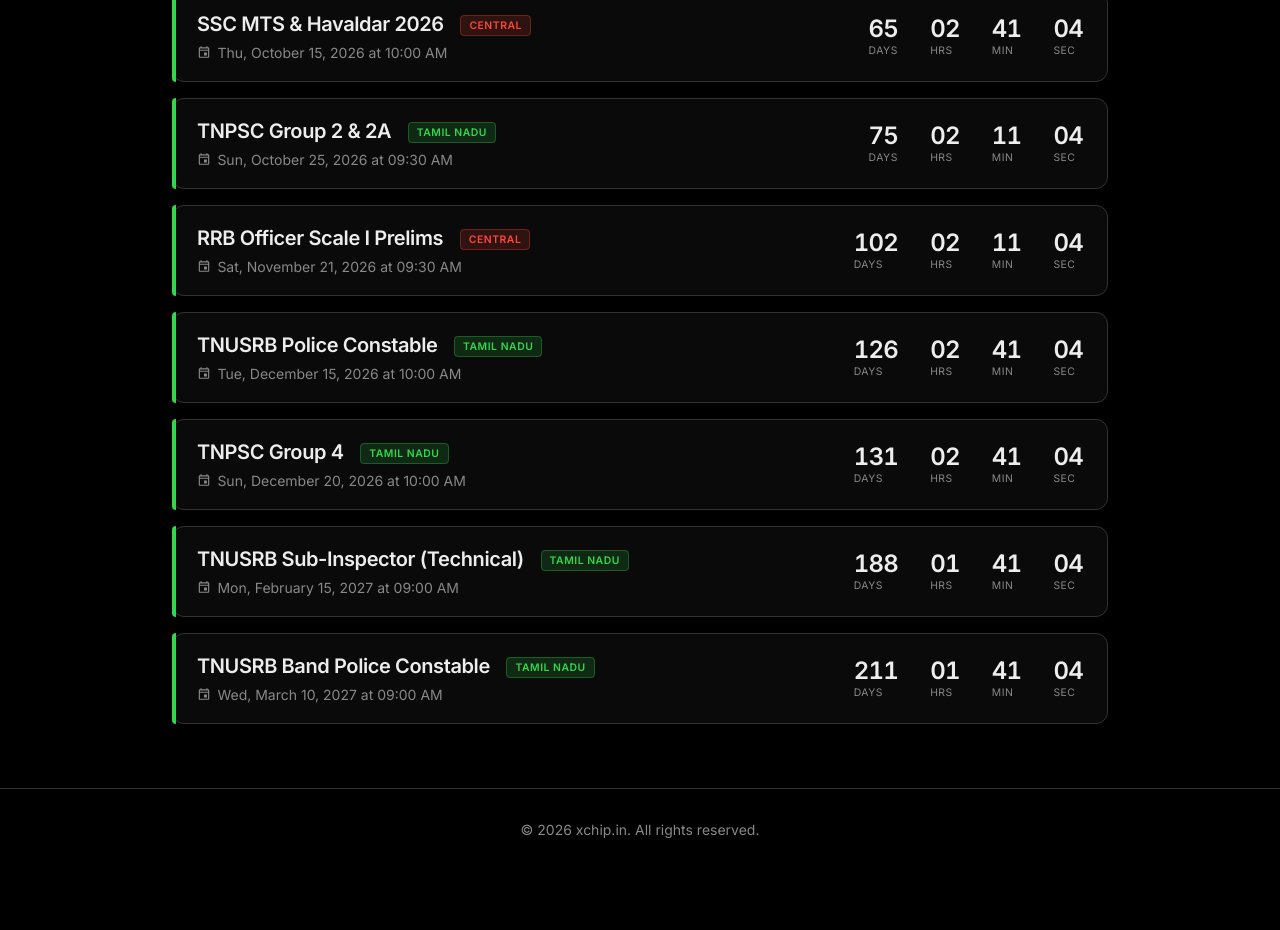
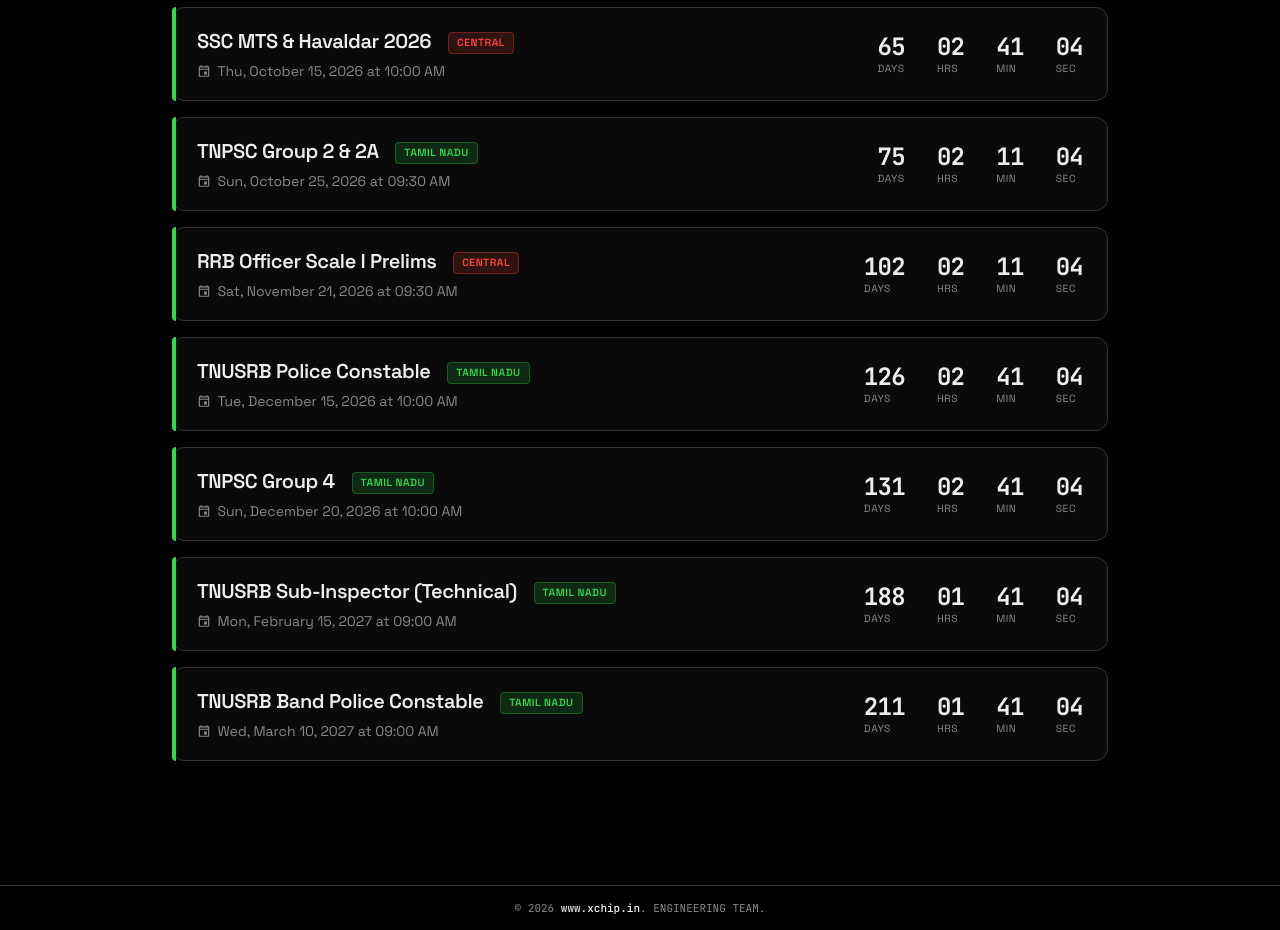
Before and after one commit to nxorg/exams, a website: page index.html in a window 1280 px wide. Shown: the part 904-1834 px from the top of the page. Before the commit the page ends 1774 px from the top, so only its background shows below. Drawn offline with Linux system fonts and the light colour scheme.

Commit message:
Update typography and footer to match manoj.xchip.in

```diff
--- a/index.html
+++ b/index.html
@@ -8,7 +8,7 @@
     <!-- Google Fonts for Modern Typography -->
     <link rel="preconnect" href="https://fonts.googleapis.com">
     <link rel="preconnect" href="https://fonts.gstatic.com" crossorigin>
-    <link href="https://fonts.googleapis.com/css2?family=Inter:wght@400;500;600;700&display=swap" rel="stylesheet">
+    <link href="https://fonts.googleapis.com/css2?family=Orbitron:wght@400;500;700;900&family=Space+Grotesk:wght@300;400;500;600;700&family=JetBrains+Mono:wght@300;400;500;700&display=swap" rel="stylesheet">
     <link rel="stylesheet" href="style.css">
 </head>
 <body>
@@ -51,8 +51,12 @@
         </div>
     </main>
 
-    <footer>
-        <p>&copy; <span id="current-year"></span> xchip.in. All rights reserved.</p>
+    <footer class="footer">
+      <div class="footer-container">
+        <div class="footer-meta">
+          <span>&copy; <span id="current-year"></span> <a href="https://www.xchip.in" target="_blank" rel="noopener noreferrer" class="footer-link">www.xchip.in</a>. ENGINEERING TEAM.</span>
+        </div>
+      </div>
     </footer>
 
     <script src="script.js"></script>
--- a/style.css
+++ b/style.css
@@ -17,7 +17,9 @@
     --warning: #ff9f0a;
     --danger: #ff453a;
 
-    --font-sans: 'Inter', -apple-system, BlinkMacSystemFont, "Segoe UI", Roboto, sans-serif;
+    --font-sans: 'Space Grotesk', sans-serif;
+    --font-heading: 'Orbitron', sans-serif;
+    --font-mono: 'JetBrains Mono', monospace;
 }
 
 * {
@@ -54,6 +56,7 @@
 
 .logo {
     font-size: 0.875rem;
+    font-family: var(--font-heading);
     font-weight: 600;
     letter-spacing: 0.1em;
     text-transform: uppercase;
@@ -75,6 +78,7 @@
 
 h1 {
     font-size: 3rem;
+    font-family: var(--font-heading);
     font-weight: 700;
     letter-spacing: -0.05em;
     margin-bottom: 1rem;
@@ -311,6 +315,7 @@
 
 .time-box .num {
     font-size: 1.5rem;
+    font-family: var(--font-mono);
     font-weight: 600;
     letter-spacing: -0.03em;
     line-height: 1.2;
@@ -345,14 +350,43 @@
     gap: 2rem;
 }
 
-/* Footer */
-footer {
-    text-align: center;
-    padding: 2rem;
-    color: var(--text-secondary);
-    font-size: 0.875rem;
-    border-top: 1px solid var(--border);
-    margin-top: auto;
+/* Footer matching manoj.xchip.in */
+.footer {
+  width: 100%;
+  padding: 15px 40px;
+  border-top: 1px solid var(--border);
+  color: var(--text-secondary);
+  font-family: var(--font-mono);
+  font-size: 11px;
+  position: relative;
+  z-index: 900;
+  margin-top: 60px;
+  text-align: center;
+}
+
+.footer-container {
+  display: flex;
+  justify-content: center;
+  align-items: center;
+  max-width: 1200px;
+  margin: 0 auto;
+}
+
+.footer-meta {
+  display: flex;
+  align-items: center;
+  gap: 12px;
+}
+
+.footer-link {
+  color: var(--text-primary);
+  font-weight: 500;
+  text-decoration: none;
+  transition: color 0.2s ease;
+}
+
+.footer-link:hover {
+  color: var(--accent-blue);
 }
 
 /* Responsive */
```
